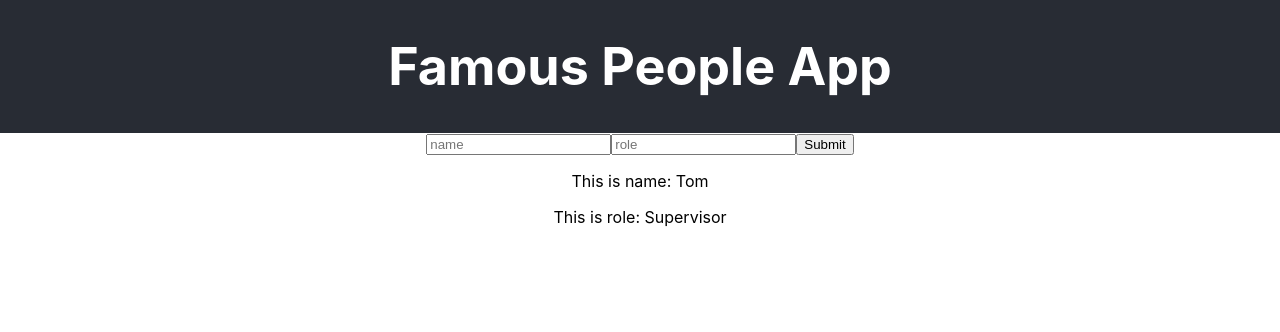
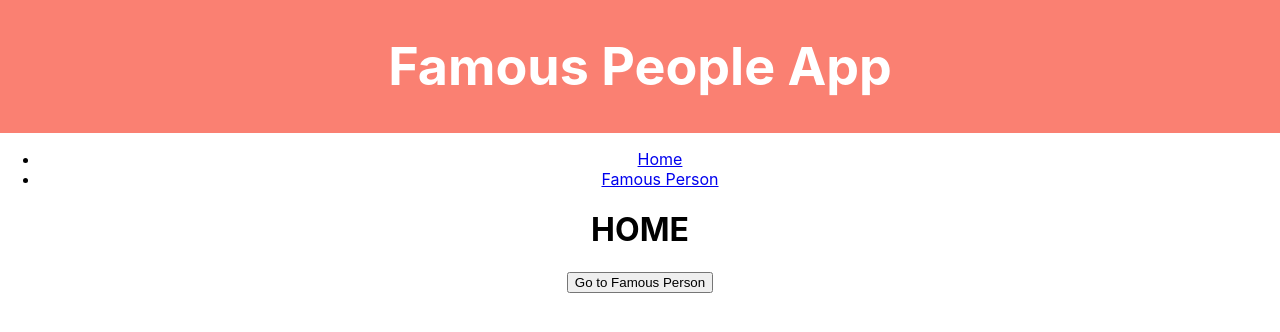
Before and after one commit to ntxooyaj89/zaurak-react-famous-people, a React (Create React App) app: page / in a window 1280 px wide. Shown: the top 332 px of the page. Built offline with nearby package versions, Linux system fonts and the light colour scheme.

Commit message:
add navagation bar to project.

```diff
--- a/package.json
+++ b/package.json
@@ -5,6 +5,7 @@
   "dependencies": {
     "react": "^16.7.0",
     "react-dom": "^16.7.0",
+    "react-router-dom": "^4.3.1",
     "react-scripts": "2.1.3"
   },
   "scripts": {
--- a/src/App.css
+++ b/src/App.css
@@ -8,7 +8,7 @@
 }
 
 .App-header {
-  background-color: #282c34;
+  background-color: salmon;
   min-height: 20px;
   display: flex;
   flex-direction: column;
--- a/src/App.js
+++ b/src/App.js
@@ -1,15 +1,44 @@
 import React, { Component } from 'react';
 import './App.css';
 import Header from './components/header';
-import FamousPerson from './components/FamousPerson'
+import FamousPerson from './components/FamousPerson';
+import { HashRouter as Router, Route, Link } from 'react-router-dom';
+
+import Home from './components/Home/Home'
+
+
 
 
 class App extends Component {
   render() {
     return (
       <div className="App">
+
       <Header />
-      <FamousPerson />
+      {/* <FamousPerson /> */}
+
+
+      <Router>
+        <div>
+          <ul>
+            <li>
+              <Link to="/">Home</Link>
+            </li>
+            <li>
+             <Link to="/famousPerson">Famous Person</Link>
+            </li>
+          </ul>
+          <Route exact path="/" component={Home} />
+          <Route exact path="/famousPerson" component={FamousPerson}/>
+
+        </div>
+
+
+
+
+
+
+      </Router>
 
       </div>
     );
--- a/src/components/FamousPerson.js
+++ b/src/components/FamousPerson.js
@@ -61,7 +61,7 @@ class FamousPerson extends Component {
                 <input onChange = {this.handleRole}
                        type="text" placeholder="role" />
 
-                <button onChange = {this.handleButton}>Submit</button>
+                <button onClick = {this.handleButton}>Submit</button>
 
 
             <br />
--- /dev/null
+++ b/src/components/Home/Home.js
@@ -0,0 +1,22 @@
+import React, { Component } from 'react';
+
+class Home extends Component {
+
+    handleClick = () =>{
+        this.props.history.push('/famousPerson');
+    }
+
+
+    render(){
+
+
+        return(
+            <div>
+                <h1>HOME</h1>
+                <button onClick={this.handleClick}>Go to Famous Person</button>
+            </div>
+        )
+    }
+}
+
+export default Home;
```
Also changed, not shown: 1 other file (tests, documents, lock files or other folders).
